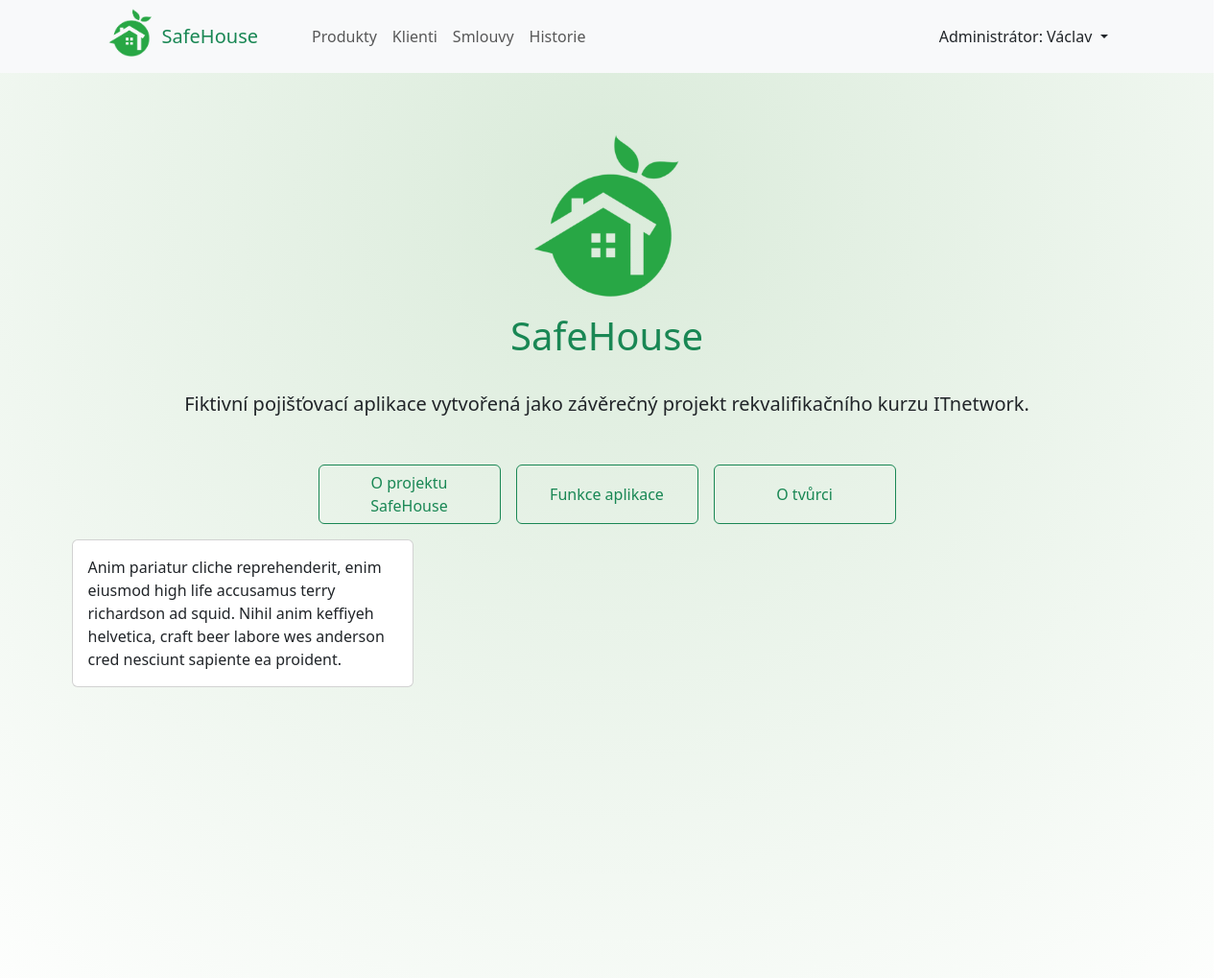
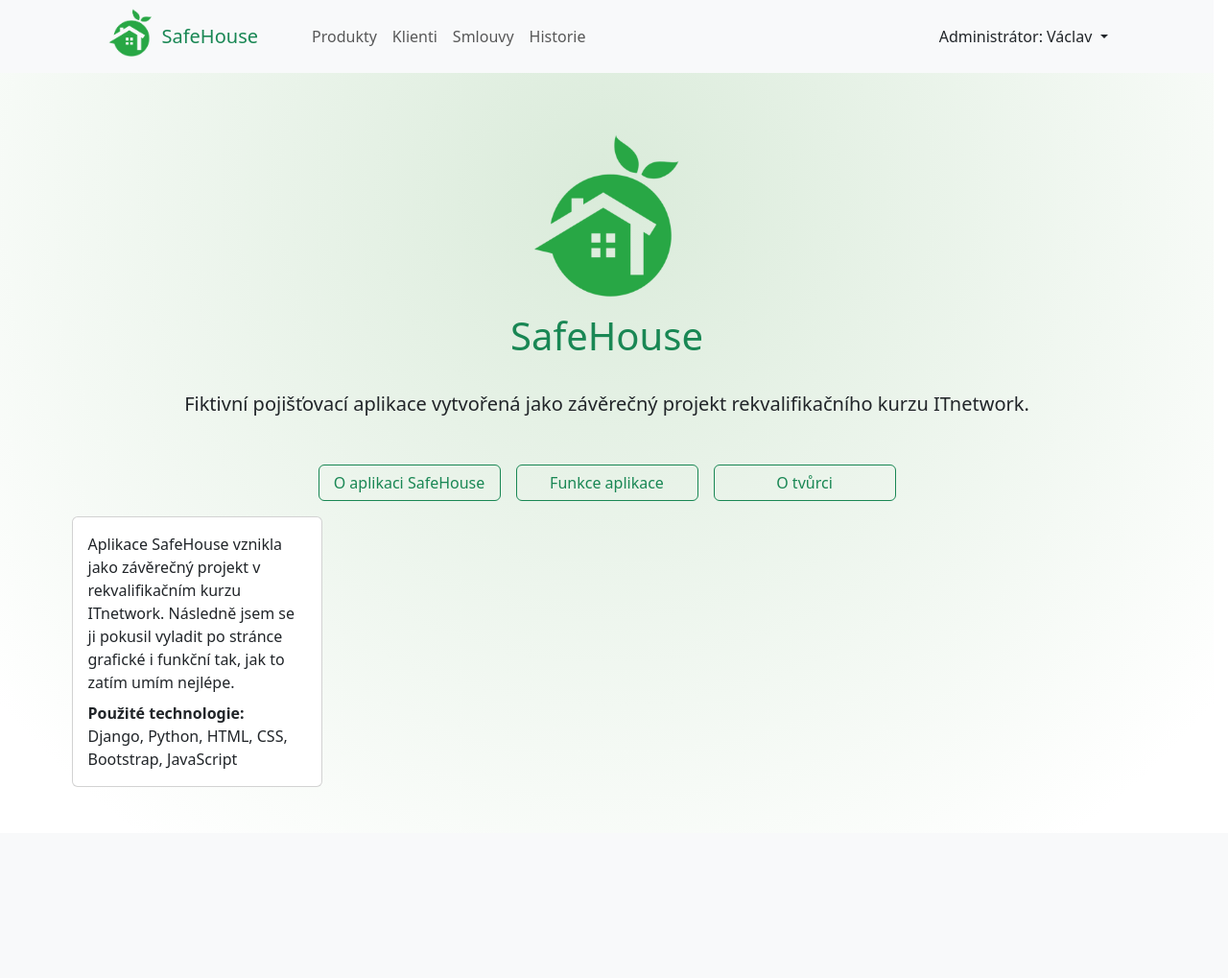
Before and after one commit to VaclavNekolny/SafeHouse, a Django app: page / in a window 1280 px wide, after a click on "O aplikaci SafeHouse". Shown: the top 1019 px of the page at 96% size. After the commit the page ends 820 px from the top, so only its background shows below. Run offline with Django 4.2, Linux system fonts and the light colour scheme; some libraries are stand-ins or nearby versions.

Commit message:
Produkty - klikatelné TR, Kecičky na indexu - rozpracované

```diff
--- a/pojistenci_app/templates/pojistenci_app/index.html
+++ b/pojistenci_app/templates/pojistenci_app/index.html
@@ -4,6 +4,7 @@
 
 {% block styles %}
     <link rel="stylesheet" href={% static "pojistenci_app/index.css" %}>
+
 {% endblock styles %}
 
 
@@ -33,7 +34,7 @@
             role="button"
             aria-expanded="false"
             aria-controls="multiCollapseExample1"
-            >O projektu SafeHouse</a
+            >O aplikaci SafeHouse</a
             >
             <button
             class="btn btn-outline-success"
@@ -59,30 +60,41 @@
             </button>
         </p>
         <div class="row">
-            <div class="col">
+            <div class="col-3">
                 <div class="collapse multi-collapse" id="multiCollapseExample1">
                     <div class="card card-body">
-                    Anim pariatur cliche reprehenderit, enim eiusmod high life accusamus
-                    terry richardson ad squid. Nihil anim keffiyeh helvetica, craft beer
-                    labore wes anderson cred nesciunt sapiente ea proident.
+                        Aplikace SafeHouse vznikla jako závěrečný projekt v rekvalifikačním kurzu ITnetwork.
+                        Následně jsem se ji pokusil vyladit po stránce grafické i funkční tak, jak to zatím umím nejlépe.
+                        <b class="d-block mt-2">Použité technologie:</b>
+                        Django, Python, HTML, CSS, Bootstrap, JavaScript
                     </div>
                 </div>
             </div>
-            <div class="col">
+            <div class="col-3">
                 <div class="collapse multi-collapse" id="multiCollapseExample2">
                     <div class="card card-body">
-                    Anim pariatur cliche reprehenderit, enim eiusmod high life accusamus
-                    terry richardson ad squid. Nihil anim keffiyeh helvetica, craft beer
-                    labore wes anderson cred nesciunt sapiente ea proident.
+                    CRUD správa klientů, pojišťovacích produktů a podepsaných smluv konkrétních klientů.
                     </div>
                 </div>
             </div>
-            <div class="col">
+            <div class="col-6">
                 <div class="collapse multi-collapse" id="multiCollapseExample3">
                     <div class="card card-body">
-                    Anim pariatur cliche reprehenderit, enim eiusmod high life accusamus
-                    terry richardson ad squid. Nihil anim keffiyeh helvetica, craft beer
-                    labore wes anderson cred nesciunt sapiente ea proident.
+                        <div class="row">
+                            <div class="col-7">
+                                <p>Jmenuji se <strong>Václav Nekolný</strong> a jsem začínající programátor.
+                                Baví mě se stále učit nové věci, zkoumat věci do hloubky a přicházet jim na kloub.<br>
+                                Mám rád, když věci hezky vypadají, efektivně fungují a jsou logicky vystavěné.<br>
+                                Miluji klávesové zkratky!
+                                </p>
+                                <svg width="25" height="25" fill="#777777" class="bi bi-linkedin" viewBox="0 0 16 16">
+                                    <path d="M0 1.146C0 .513.526 0 1.175 0h13.65C15.474 0 16 .513 16 1.146v13.708c0 .633-.526 1.146-1.175 1.146H1.175C.526 16 0 15.487 0 14.854zm4.943 12.248V6.169H2.542v7.225zm-1.2-8.212c.837 0 1.358-.554 1.358-1.248-.015-.709-.52-1.248-1.342-1.248S2.4 3.226 2.4 3.934c0 .694.521 1.248 1.327 1.248zm4.908 8.212V9.359c0-.216.016-.432.08-.586.173-.431.568-.878 1.232-.878.869 0 1.216.662 1.216 1.634v3.865h2.401V9.25c0-2.22-1.184-3.252-2.764-3.252-1.274 0-1.845.7-2.165 1.193v.025h-.016l.016-.025V6.169h-2.4c.03.678 0 7.225 0 7.225z"/>
+                                </svg>
+                            </div>
+                            <div class="col-5">
+                                <img id="about_foto" src={% static "pojistenci_app/pictures/vaclav_nekolny.png" %} width="250">
+                            </div>
+                        </div>
                     </div>
                 </div>
             </div>
--- a/pojistenci_app/templates/pojistenci_app/klienti.html
+++ b/pojistenci_app/templates/pojistenci_app/klienti.html
@@ -48,7 +48,8 @@ Klienti
                 <td>{{ klient.jmeno }} {{ klient.prijmeni }}</td>
                 <td>{{ klient.narozeni|date:"d.m.Y" }}</td>
                 <td>{{ klient.datum_registrace|date:"d.m.Y" }}</td>
-                <td>
+                <td width="250">
+                    <a class="btn btn-primary btn-sm" href={% url "klient_detail" klient.id %}>detail</a>
                     <a class="btn btn-dark btn-sm" href={% url "klient_editovat" klient.id %}>editovat</a>
                     <a class="btn btn-danger btn-sm" href={% url "klient_vymazat_podle_id" klient.id %}>smazat</a>
             </tr>
--- a/pojistenci_app/templates/pojistenci_app/produkt_editovat.html
+++ b/pojistenci_app/templates/pojistenci_app/produkt_editovat.html
@@ -32,7 +32,7 @@
             <p id="pomer"></p>
         </div>
 
-        <button type="submit" class="btn btn-success">Editovat produkt</button>
+        <button type="submit" class="btn btn-success">Uložit</button>
     </form>
 
     <script src={% static "pojistenci_app/js/dynamicky_vypocet_pomeru.js" %}></script>
--- a/pojistenci_app/templates/pojistenci_app/produkty.html
+++ b/pojistenci_app/templates/pojistenci_app/produkty.html
@@ -38,7 +38,8 @@ Pojištění
             </thead>
             <tbody>
             {% for produkt in produkty %}
-            <tr style="vertical-align: middle;">
+            <tr onclick="window.location.href='{% url "produkt_editovat" produkt.id %}';"
+            style="cursor:pointer; vertical-align: middle;">
                 <td scope="row">{{ produkt.id }}</td>
                 <th>{{ produkt.nazev }}</th>
                 <td>{{ produkt.predmet_kryti }}</td>
--- a/static/base.css
+++ b/static/base.css
@@ -12,5 +12,9 @@ body {
     position: relative;
     background-repeat: no-repeat;
     min-height: 100vh;
-    height: 150vh;
 }
+
+#about_foto {
+    position:relative;
+    top: -100px;
+}
--- a/templates/base.html
+++ b/templates/base.html
@@ -16,7 +16,7 @@
       {% endblock %}
     </title>
   </head>
-  <body class="mb-5">
+  <body class="pb-5">
     <header>
       {% include 'includes/navbar.html' %}
     </header>
```
Also changed, not shown: db.sqlite3, pojistenci_app/static/pojistenci_app/pictures/vaclav_nekolny.png (added).
